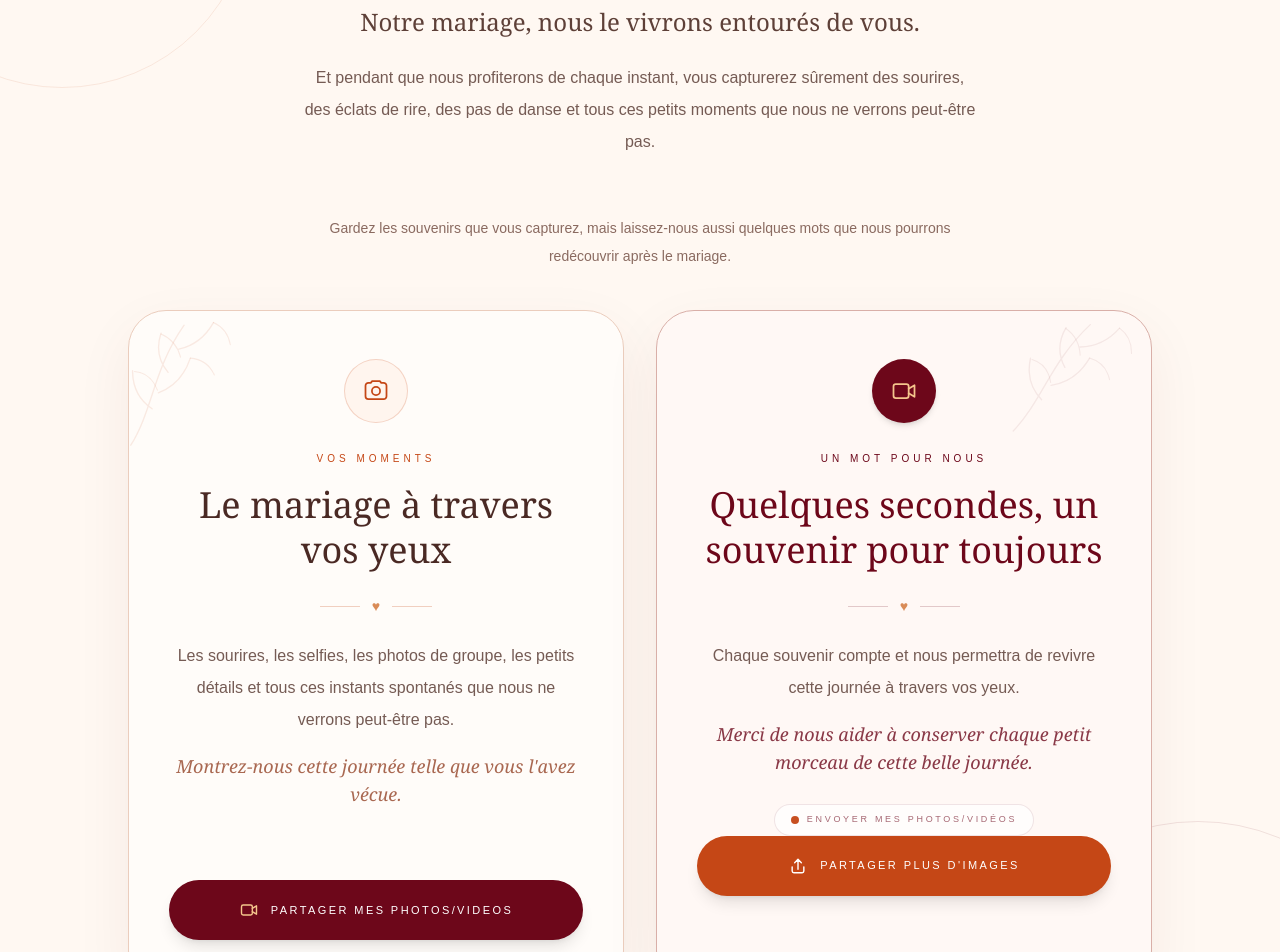
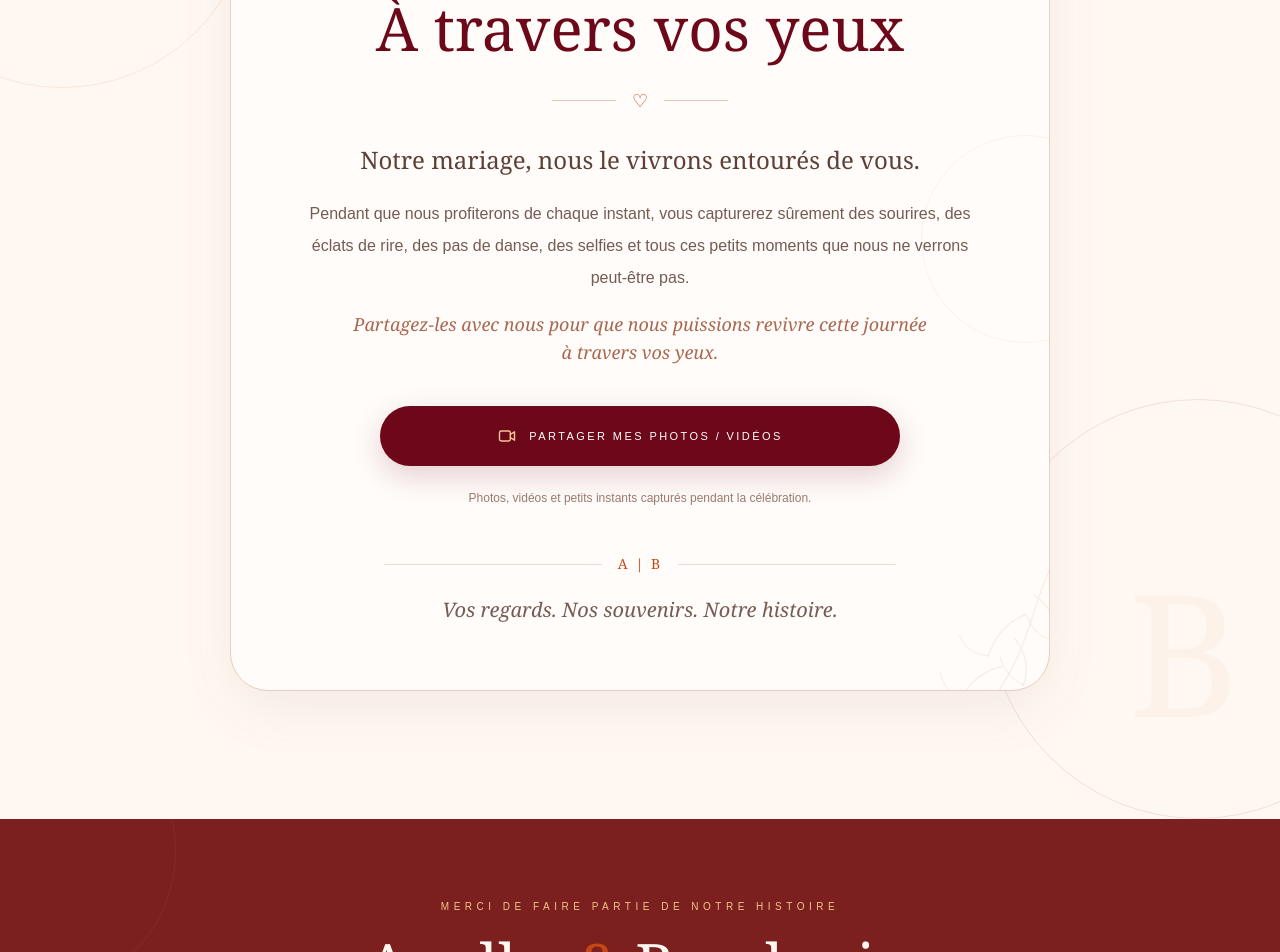
Before and after one commit to Melick237/mariage-baudouin-anelka, a Next.js app: page /snapchat in a window 1280 px wide. Shown: the part 1660-2612 px from the top of the page. Built offline with nearby package versions, Linux system fonts and the light colour scheme.

Commit message:
delate second foto button

```diff
--- a/app/dress-code/page.tsx
+++ b/app/dress-code/page.tsx
@@ -99,7 +99,7 @@ export default function DressCodePage() {
                 />
 
                 <p className="mt-4 font-serif text-lg">
-                  Bordeaux
+                  Rouge Bordeaux
                 </p>
 
                 <p className="mt-1 text-xs uppercase tracking-[0.2em] text-[#8A6D63]">
--- a/app/snapchat/page.tsx
+++ b/app/snapchat/page.tsx
@@ -416,469 +416,119 @@ export default function SnapchatPage() {
 
       {/* =========================================================
           PHOTOS & VIDÉOS DES INVITÉS
-          NOUVELLE SECTION
       ========================================================= */}
       <section className="relative overflow-hidden bg-[#FFF8F2] px-6 py-24 text-[#4A2924] md:px-12 md:py-32">
-
-        {/* =======================================================
-            DÉCORATIONS
-        ======================================================= */}
         <div className="pointer-events-none absolute -left-32 top-12 h-[380px] w-[380px] rounded-full border border-[#C54716]/10" />
-
         <div className="pointer-events-none absolute -right-32 bottom-0 h-[420px] w-[420px] rounded-full border border-[#6D071A]/10" />
-
-        <div className="pointer-events-none absolute left-10 top-16 hidden font-serif text-[170px] text-[#6D071A]/[0.025] lg:block">
-          A
-        </div>
-
-        <div className="pointer-events-none absolute bottom-10 right-10 hidden font-serif text-[170px] text-[#C54716]/[0.035] lg:block">
-          B
-        </div>
-
+        <div className="pointer-events-none absolute left-10 top-16 hidden font-serif text-[170px] text-[#6D071A]/[0.025] lg:block">A</div>
+        <div className="pointer-events-none absolute bottom-10 right-10 hidden font-serif text-[170px] text-[#C54716]/[0.035] lg:block">B</div>
 
         <div className="relative mx-auto max-w-6xl">
+          <div className="group relative mx-auto max-w-[820px] overflow-hidden rounded-[32px] border border-[#EBCDBD] bg-[#FFFCF9] shadow-[0_20px_60px_rgba(109,7,26,0.06)] transition duration-500 hover:-translate-y-1 hover:shadow-[0_25px_70px_rgba(109,7,26,0.10)] sm:rounded-[38px]">
+            <svg viewBox="0 0 180 180" fill="none" className="pointer-events-none absolute -left-6 -top-4 h-36 w-36 text-[#C54716]/10 sm:h-44 sm:w-44" aria-hidden="true">
+              <path d="M20 160C45 120 45 75 80 25M44 119C29 109 22 94 22 76M51 101C70 94 81 80 87 62M62 78C51 65 49 49 54 34M74 52C91 48 104 38 113 22" stroke="currentColor" strokeWidth="1.5" strokeLinecap="round" />
+              <path d="M24 77C37 78 45 85 50 98M54 35C66 40 73 50 76 61M87 62C100 63 109 70 114 81M113 22C124 27 130 36 132 47" stroke="currentColor" strokeWidth="1.2" strokeLinecap="round" />
+            </svg>
 
-          {/* =====================================================
-              EN-TÊTE
-          ====================================================== */}
-          <div className="mx-auto max-w-3xl text-center">
+            <svg viewBox="0 0 180 180" fill="none" className="pointer-events-none absolute -bottom-8 -right-8 h-40 w-40 rotate-180 text-[#6D071A]/[0.05] sm:h-48 sm:w-48" aria-hidden="true">
+              <path d="M20 160C45 120 45 75 80 25M44 119C29 109 22 94 22 76M51 101C70 94 81 80 87 62M62 78C51 65 49 49 54 34M74 52C91 48 104 38 113 22" stroke="currentColor" strokeWidth="1.5" strokeLinecap="round" />
+              <path d="M24 77C37 78 45 85 50 98M54 35C66 40 73 50 76 61M87 62C100 63 109 70 114 81M113 22C124 27 130 36 132 47" stroke="currentColor" strokeWidth="1.2" strokeLinecap="round" />
+            </svg>
 
-            <p className="text-[10px] uppercase tracking-[0.45em] text-[#C54716] md:text-[11px]">
+            <div className="pointer-events-none absolute -right-20 top-1/2 h-52 w-52 -translate-y-1/2 rounded-full border border-[#C54716]/[0.06]" />
+
+            <div className="relative z-10 flex flex-col items-center px-6 py-11 text-center sm:px-10 sm:py-14 md:px-16 md:py-16">
+              <p className="text-[10px] uppercase tracking-[0.4em] text-[#C54716] md:text-[11px]">
                 Petits instants, grands souvenirs
               </p>
 
-            <h2 className="mt-5 font-serif text-5xl leading-tight text-[#6D071A] md:text-6xl lg:text-7xl">
+              <div className="mt-7 flex h-[68px] w-[68px] items-center justify-center rounded-full border border-[#C54716]/20 bg-[#FFF5EE] shadow-[0_8px_25px_rgba(197,71,22,0.08)] sm:h-[74px] sm:w-[74px]">
+                <svg viewBox="0 0 24 24" fill="none" stroke="currentColor" strokeWidth="1.5" className="h-7 w-7 text-[#C54716] sm:h-8 sm:w-8" aria-hidden="true">
+                  <path strokeLinecap="round" strokeLinejoin="round" d="M3 7.5A2.5 2.5 0 0 1 5.5 5h2l1.2-1.5h6.6L16.5 5h2A2.5 2.5 0 0 1 21 7.5v9A2.5 2.5 0 0 1 18.5 19h-13A2.5 2.5 0 0 1 3 16.5v-9Z" />
+                  <circle cx="12" cy="12" r="3.5" />
+                </svg>
+              </div>
+
+              <h2 className="mx-auto mt-6 max-w-2xl font-serif text-[34px] leading-[1.12] text-[#6D071A] sm:text-5xl md:text-6xl">
                 À travers vos yeux
               </h2>
 
-            <div className="mx-auto mt-7 flex items-center justify-center gap-4">
-
-              <div className="h-px w-12 bg-[#C54716]/40" />
-
-              <span className="font-serif text-xl text-[#C54716]">
-                ♡
-              </span>
-
-              <div className="h-px w-12 bg-[#C54716]/40" />
-
+              <div className="mx-auto mt-6 flex items-center justify-center gap-4">
+                <div className="h-px w-12 bg-[#C54716]/30 sm:w-16" />
+                <span className="font-serif text-lg text-[#C54716]">♡</span>
+                <div className="h-px w-12 bg-[#C54716]/30 sm:w-16" />
               </div>
 
-
-            <p className="mx-auto mt-8 max-w-2xl font-serif text-xl leading-9 text-[#5E4038] md:text-2xl md:leading-10">
+              <p className="mx-auto mt-7 max-w-2xl font-serif text-xl leading-8 text-[#5E4038] sm:text-2xl sm:leading-9">
                 Notre mariage, nous le vivrons entourés de vous.
               </p>
 
-            <p className="mx-auto mt-5 max-w-2xl leading-8 text-[#755B54]">
-              Et pendant que nous profiterons de chaque instant,
-              vous capturerez sûrement des sourires, des éclats de rire,
-              des pas de danse et tous ces petits moments que nous ne verrons
-              peut-être pas.
+              <p className="mx-auto mt-5 max-w-2xl text-[15px] leading-7 text-[#755B54] sm:text-base sm:leading-8">
+                Pendant que nous profiterons de chaque instant, vous capturerez sûrement des sourires,
+                des éclats de rire, des pas de danse, des selfies et tous ces petits moments que nous
+                ne verrons peut-être pas.
               </p>
 
-          </div>
-
-
-          {/* =====================================================
-              DEUX EXPÉRIENCES DE PARTAGE
-          ====================================================== */}
-          <div className="mx-auto mt-14 max-w-5xl">
-
-            {/* INTRODUCTION */}
-            <div className="mx-auto max-w-2xl text-center">
-              <p className="text-sm leading-7 text-[#8A6A60]">
-                Gardez les souvenirs que vous capturez, mais laissez-nous aussi
-                quelques mots que nous pourrons redécouvrir après le mariage.
-              </p>
-            </div>
-
-
-            {/* =====================================================
-                LES DEUX CARTES
-            ====================================================== */}
-            <div className="mt-10 grid gap-6 lg:grid-cols-2 lg:gap-8">
-
-              {/* ===================================================
-                  CARTE 1 — VOS MOMENTS
-              =================================================== */}
-              <div className="group relative overflow-hidden rounded-[38px] border border-[#EBCDBD] bg-[#FFFCF9] shadow-[0_20px_60px_rgba(109,7,26,0.06)] transition duration-500 hover:-translate-y-1 hover:shadow-[0_25px_70px_rgba(109,7,26,0.10)]">
-
-                {/* DÉCORATION BOTANIQUE */}
-                <svg
-                  viewBox="0 0 180 180"
-                  fill="none"
-                  className="pointer-events-none absolute -left-4 -top-2 h-40 w-40 text-[#C54716]/10"
-                  aria-hidden="true"
-                >
-                  <path
-                    d="M20 160C45 120 45 75 80 25M44 119C29 109 22 94 22 76M51 101C70 94 81 80 87 62M62 78C51 65 49 49 54 34M74 52C91 48 104 38 113 22"
-                    stroke="currentColor"
-                    strokeWidth="1.5"
-                    strokeLinecap="round"
-                  />
-                  <path
-                    d="M24 77C37 78 45 85 50 98M54 35C66 40 73 50 76 61M87 62C100 63 109 70 114 81M113 22C124 27 130 36 132 47"
-                    stroke="currentColor"
-                    strokeWidth="1.2"
-                    strokeLinecap="round"
-                  />
-                </svg>
-
-
-                <div className="relative flex h-full flex-col px-7 py-10 text-center md:px-10 md:py-12">
-
-                  {/* ICÔNE */}
-                  <div className="mx-auto flex h-16 w-16 items-center justify-center rounded-full border border-[#C54716]/20 bg-[#FFF5EE]">
-
-                    <svg
-                      viewBox="0 0 24 24"
-                      fill="none"
-                      stroke="currentColor"
-                      strokeWidth="1.5"
-                      className="h-7 w-7 text-[#C54716]"
-                      aria-hidden="true"
-                    >
-                      <path
-                        strokeLinecap="round"
-                        strokeLinejoin="round"
-                        d="M3 7.5A2.5 2.5 0 0 1 5.5 5h2l1.2-1.5h6.6L16.5 5h2A2.5 2.5 0 0 1 21 7.5v9A2.5 2.5 0 0 1 18.5 19h-13A2.5 2.5 0 0 1 3 16.5v-9Z"
-                      />
-
-                      <circle
-                        cx="12"
-                        cy="12"
-                        r="3.5"
-                      />
-                    </svg>
-
-                  </div>
-
-
-                  <p className="mt-7 text-[10px] uppercase tracking-[0.4em] text-[#C54716]">
-                    Vos moments
+              <p className="mx-auto mt-4 max-w-xl font-serif text-[17px] italic leading-7 text-[#A96851] sm:text-lg">
+                Partagez-les avec nous pour que nous puissions revivre cette journée à travers vos yeux.
               </p>
 
-                  <h3 className="mt-4 font-serif text-3xl leading-tight text-[#4A2924] md:text-4xl">
-                    Le mariage à travers vos yeux
-                  </h3>
+              <input ref={fileInputRef} type="file" accept="image/*,video/*" multiple className="hidden" onChange={handleFiles} />
 
-
-                  {/* PETIT SÉPARATEUR */}
-                  <div className="mx-auto mt-6 flex items-center gap-3">
-
-                    <div className="h-px w-10 bg-[#C54716]/25" />
-
-                    <span className="text-sm text-[#D98B57]">
-                      ♥
-                    </span>
-
-                    <div className="h-px w-10 bg-[#C54716]/25" />
-
-                  </div>
-
-
-                  <p className="mt-6 leading-8 text-[#755B54]">
-                    Les sourires, les selfies, les photos de groupe, les petits
-                    détails et tous ces instants spontanés que nous ne verrons
-                    peut-être pas.
-                  </p>
-
-                  <p className="mt-4 font-serif text-lg italic leading-7 text-[#A96851]">
-                    Montrez-nous cette journée telle que vous l&apos;avez vécue.
-                  </p>
-
-
-                  {/* =================================================
-                      INPUT INVISIBLE
-                  ================================================= */}
-                  <input
-                    ref={fileInputRef}
-                    type="file"
-                    accept="image/*,video/*"
-                    multiple
-                    className="hidden"
-                    onChange={handleFiles}
-                  />
-
-
-                  {/* =================================================
-                      BOUTON PHOTOS / MOMENTS
-                  ================================================= */}
-                  <div className="mt-auto pt-9">
-
-                    <div className="mt-auto pt-9">
-
+              <div className="mt-9 w-full max-w-[520px] sm:mt-10">
                 <a
                   href="https://script.google.com/macros/s/AKfycbyOyVkGVKKdE-n3EcuaUwSR5Z_i0EnwEZL4Gdl5C9s6vxV5HyIw9vmhIq_IhvjjuPNxWg/exec"
                   target="_blank"
                   rel="noopener noreferrer"
-                        className="flex w-full items-center justify-center gap-3 rounded-full bg-[#6D071A] px-7 py-5 text-center text-[10px] uppercase tracking-[0.22em] text-white shadow-lg transition duration-300 hover:-translate-y-1 hover:bg-[#520515] hover:shadow-xl sm:text-[11px]"
+                  className="flex w-full items-center justify-center gap-3 rounded-full bg-[#6D071A] px-5 py-4 text-center text-[9px] uppercase tracking-[0.16em] text-white shadow-[0_10px_30px_rgba(109,7,26,0.18)] transition duration-300 hover:-translate-y-1 hover:bg-[#520515] hover:shadow-[0_15px_35px_rgba(109,7,26,0.24)] sm:px-7 sm:py-5 sm:text-[11px] sm:tracking-[0.22em]"
                 >
-
-                        <svg
-                          viewBox="0 0 24 24"
-                          fill="none"
-                          stroke="currentColor"
-                          strokeWidth="1.7"
-                          className="h-5 w-5 shrink-0 text-[#F4C58C]"
-                          aria-hidden="true"
-                        >
-                          <rect
-                            x="3"
-                            y="6"
-                            width="13"
-                            height="12"
-                            rx="2"
-                          />
-
-                          <path
-                            strokeLinecap="round"
-                            strokeLinejoin="round"
-                            d="m16 10 5-3v10l-5-3"
-                          />
+                  <svg viewBox="0 0 24 24" fill="none" stroke="currentColor" strokeWidth="1.7" className="h-5 w-5 shrink-0 text-[#F4C58C]" aria-hidden="true">
+                    <rect x="3" y="6" width="13" height="12" rx="2" />
+                    <path strokeLinecap="round" strokeLinejoin="round" d="m16 10 5-3v10l-5-3" />
                   </svg>
-
-                        <span>
-                          Partager mes photos/videos
-                        </span>
-
+                  <span>Partager mes photos / vidéos</span>
                 </a>
-
               </div>
 
+              <p className="mx-auto mt-5 max-w-md text-xs leading-6 text-[#9A7A70]">
+                Photos, vidéos et petits instants capturés pendant la célébration.
+              </p>
 
-                    {/* PROGRESSION */}
               {uploading && (
-                      <div className="mx-auto mt-6 w-full">
-
+                <div className="mx-auto mt-7 w-full max-w-[520px]">
                   <div className="mb-2 flex items-center justify-between gap-4 text-xs text-[#755B54]">
-
-                          <span className="max-w-[260px] truncate">
-                            {currentFile}
-                          </span>
-
-                          <span className="shrink-0 font-medium text-[#C54716]">
-                            {progress} %
-                          </span>
-
+                    <span className="max-w-[220px] truncate sm:max-w-[360px]">{currentFile}</span>
+                    <span className="shrink-0 font-medium text-[#C54716]">{progress} %</span>
                   </div>
-
                   <div className="h-2 w-full overflow-hidden rounded-full bg-[#F1DDD2]">
-
-                          <div
-                            className="h-full rounded-full bg-[#C54716] transition-[width] duration-300"
-                            style={{
-                              width: `${progress}%`,
-                            }}
-                          />
-
+                    <div className="h-full rounded-full bg-[#C54716] transition-[width] duration-300" style={{ width: `${progress}%` }} />
                   </div>
-
                 </div>
               )}
 
-
-                    {/* MESSAGE UPLOAD */}
               {message && (
-                      <div
-                        className={`mx-auto mt-5 rounded-2xl px-5 py-3 text-sm leading-6 ${
+                <div className={`mx-auto mt-5 w-full max-w-[520px] rounded-2xl px-5 py-3 text-sm leading-6 ${
                   message.includes("succès")
                     ? "bg-[#FFF3EB] text-[#6D071A]"
                     : message.includes("/")
                     ? "bg-[#FFF3EB] text-[#755B54]"
                     : "bg-red-50 text-red-700"
-                        }`}
-                      >
+                }`}>
                   {message}
                 </div>
               )}
 
+              <div className="mt-11 flex w-full max-w-lg items-center justify-center gap-4">
+                <div className="h-px flex-1 bg-[#C54716]/20" />
+                <span className="font-serif text-sm tracking-[0.15em] text-[#C54716]">A | B</span>
+                <div className="h-px flex-1 bg-[#C54716]/20" />
               </div>
 
+              <p className="mx-auto mt-5 max-w-xl font-serif text-lg italic leading-8 text-[#755B54] sm:text-xl">
+                Vos regards. Nos souvenirs. Notre histoire.
+              </p>
             </div>
-
           </div>
-
-
-              {/* ===================================================
-                  CARTE 2 — MESSAGE VIDÉO
-              =================================================== */}
-              <div className="group relative overflow-hidden rounded-[38px] border border-[#D9AFA8] bg-[#FFF8F5] shadow-[0_20px_60px_rgba(109,7,26,0.06)] transition duration-500 hover:-translate-y-1 hover:shadow-[0_25px_70px_rgba(109,7,26,0.10)]">
-
-                {/* DÉCORATION BOTANIQUE */}
-                <svg
-                  viewBox="0 0 180 180"
-                  fill="none"
-                  className="pointer-events-none absolute -right-4 -top-2 h-40 w-40 rotate-12 text-[#6D071A]/[0.07]"
-                  aria-hidden="true"
-                >
-                  <path
-                    d="M20 160C45 120 45 75 80 25M44 119C29 109 22 94 22 76M51 101C70 94 81 80 87 62M62 78C51 65 49 49 54 34M74 52C91 48 104 38 113 22"
-                    stroke="currentColor"
-                    strokeWidth="1.5"
-                    strokeLinecap="round"
-                  />
-                  <path
-                    d="M24 77C37 78 45 85 50 98M54 35C66 40 73 50 76 61M87 62C100 63 109 70 114 81M113 22C124 27 130 36 132 47"
-                    stroke="currentColor"
-                    strokeWidth="1.2"
-                    strokeLinecap="round"
-                  />
-                </svg>
-
-
-                <div className="relative flex h-full flex-col px-7 py-10 text-center md:px-10 md:py-12">
-
-                  {/* ICÔNE */}
-                  <div className="mx-auto flex h-16 w-16 items-center justify-center rounded-full bg-[#6D071A] shadow-md">
-
-                    <svg
-                      viewBox="0 0 24 24"
-                      fill="none"
-                      stroke="currentColor"
-                      strokeWidth="1.5"
-                      className="h-7 w-7 text-[#F4C58C]"
-                      aria-hidden="true"
-                    >
-                      <rect
-                        x="3"
-                        y="6"
-                        width="13"
-                        height="12"
-                        rx="2"
-                      />
-
-                      <path
-                        strokeLinecap="round"
-                        strokeLinejoin="round"
-                        d="m16 10 5-3v10l-5-3"
-                      />
-                    </svg>
-
-                  </div>
-
-
-                  <p className="mt-7 text-[10px] uppercase tracking-[0.4em] text-[#6D071A]">
-                    Un mot pour nous
-                  </p>
-
-                  <h3 className="mt-4 font-serif text-3xl leading-tight text-[#6D071A] md:text-4xl">
-                    Quelques secondes, un souvenir pour toujours
-                  </h3>
-
-
-                  {/* PETIT SÉPARATEUR */}
-                  <div className="mx-auto mt-6 flex items-center gap-3">
-
-                    <div className="h-px w-10 bg-[#6D071A]/20" />
-
-                    <span className="text-sm text-[#D98B57]">
-                      ♥
-                    </span>
-
-                    <div className="h-px w-10 bg-[#6D071A]/20" />
-
-                  </div>
-
-
-                  <p className="mt-6 leading-8 text-[#755B54]">
-                    Chaque souvenir compte et nous permettra de revivre cette journée à travers vos yeux.
-                  </p>
-
-                  <p className="mt-4 font-serif text-lg italic leading-7 text-[#8A3947]">
-                    Merci de nous aider à conserver chaque petit morceau de cette belle journée.
-                  </p>
-
-
-                  {/* PETIT INDICATEUR VIDÉO */}
-                  <div className="mx-auto mt-7 flex w-fit items-center gap-2 rounded-full border border-[#6D071A]/10 bg-white/70 px-4 py-2">
-
-                    <span className="h-2 w-2 animate-pulse rounded-full bg-[#C54716]" />
-
-                    <span className="text-[9px] uppercase tracking-[0.3em] text-[#6D071A]/60">
-                      Envoyer mes photos/vidéos
-                    </span>
-
-                  </div>
-
-
-                  {/* =================================================
-                      BOUTON MESSAGE VIDÉO
-                  ================================================= */}
-                  <button
-                    type="button"
-                    disabled={uploading}
-                    onClick={() => fileInputRef.current?.click()}
-                    className="flex w-full items-center justify-center gap-3 rounded-full bg-[#C54716] px-7 py-5 text-center text-[10px] uppercase tracking-[0.22em] text-white shadow-lg transition duration-300 hover:-translate-y-1 hover:bg-[#A83D13] hover:shadow-xl disabled:cursor-not-allowed disabled:opacity-60 sm:text-[11px]"
-                  >
-
-                    {uploading ? (
-                      <>
-                        <span className="h-5 w-5 shrink-0 animate-spin rounded-full border-2 border-white/40 border-t-white" />
-
-                        <span>
-                          Envoi en cours...
-                        </span>
-                      </>
-                    ) : (
-                      <>
-                        <svg
-                          viewBox="0 0 24 24"
-                          fill="none"
-                          stroke="currentColor"
-                          strokeWidth="1.7"
-                          className="h-5 w-5 shrink-0"
-                          aria-hidden="true"
-                        >
-                          <path
-                            strokeLinecap="round"
-                            strokeLinejoin="round"
-                            d="M12 16V4m0 0-4 4m4-4 4 4M5 13v5a2 2 0 0 0 2 2h10a2 2 0 0 0 2-2v-5"
-                          />
-                        </svg>
-
-                        <span>
-                          Partager plus d'images
-                        </span>
-                      </>
-                    )}
-
-                  </button>
-
-                </div>
-
-              </div>
-
-            </div>
-
-
-            {/* =====================================================
-                PETITE PHRASE APRÈS LES DEUX CARTES
-            ====================================================== */}
-            <div className="mt-12 text-center">
-
-              <div className="mx-auto flex max-w-lg items-center justify-center gap-4">
-
-                <div className="h-px flex-1 bg-[#C54716]/20" />
-
-                <span className="font-serif text-sm tracking-[0.15em] text-[#C54716]">
-                  A | B
-                </span>
-
-                <div className="h-px flex-1 bg-[#C54716]/20" />
-
-              </div>
-
-              <p className="mx-auto mt-6 max-w-xl font-serif text-xl italic leading-8 text-[#755B54]">
-                Vos regards. Vos voix. Notre histoire.
-              </p>
-
-            </div>
-
-          </div>
-
-
-
-
         </div>
       </section>
 
```
Also changed, not shown: 1 other file (tests, documents, lock files or other folders). Lines whose indentation alone changed are shown as unchanged.
